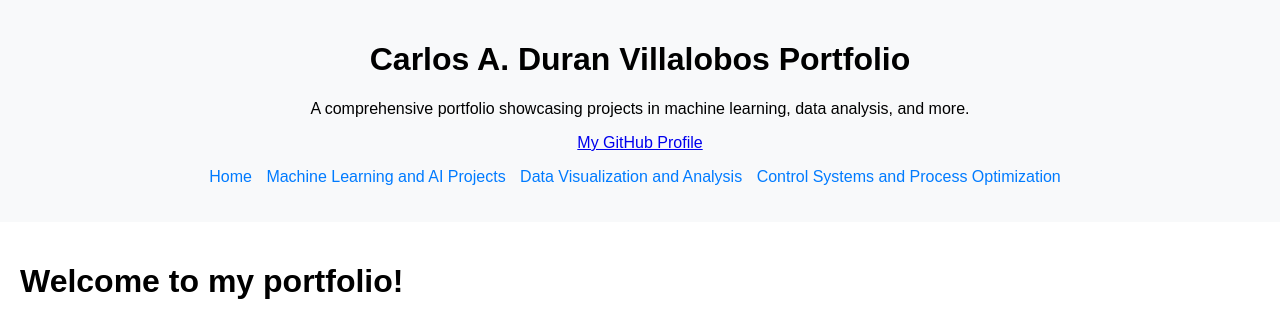
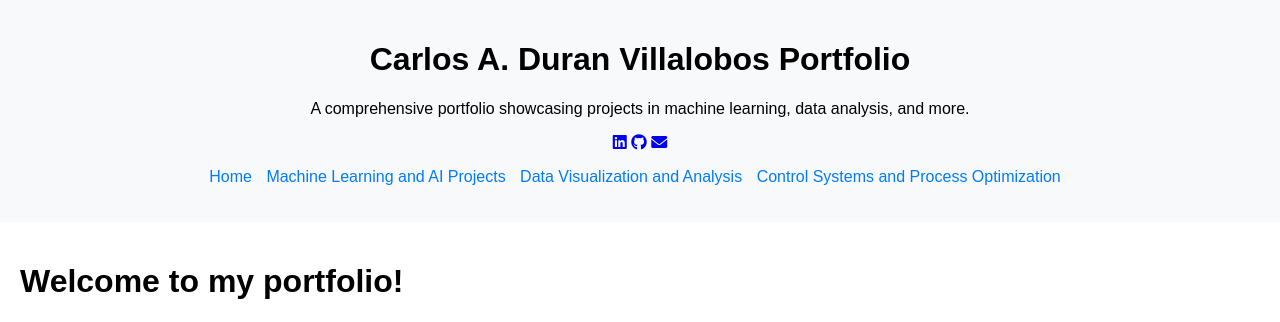
Before and after one commit to CarlosADuranVIllalobos/CarlosADuranVIllalobos.github.io, a Jekyll site: the page built from index.md, in a window 1280 px wide. Shown: the top 322 px of the page. Built offline with Jekyll 4.4.1, drawn with Linux system fonts in a browser that asks for light colours.

Commit message:
Update default.html

```diff
--- a/_layouts/default.html
+++ b/_layouts/default.html
@@ -5,12 +5,19 @@
   <meta name="viewport" content="width=device-width, initial-scale=1.0">
   <title>{{ page.title }} - {{ site.title }}</title>
   <link rel="stylesheet" href="{{ '/assets/main.css' | relative_url }}">
+  <link rel="stylesheet" href="https://cdnjs.cloudflare.com/ajax/libs/font-awesome/6.0.0-beta3/css/all.min.css">
 </head>
 <body>
   <header>
-    <h1>{{ site.title }}</h1>
-    <p>{{ site.description }}</p>
-    <p><a href="https://github.com/CarlosADuranVillalobos" target="_blank">My GitHub Profile</a></p>
+    <div class="header-left">
+      <h1>{{ site.title }}</h1>
+      <p>{{ site.description }}</p>
+      <div class="social-icons">
+        <a href="https://linkedin.com/in/your-profile" target="_blank"><i class="fab fa-linkedin"></i></a>
+        <a href="https://github.com/CarlosADuranVillalobos" target="_blank"><i class="fab fa-github"></i></a>
+        <a href="mailto:your-email@example.com"><i class="fas fa-envelope"></i></a>
+      </div>
+    </div>
     <nav>
       <ul>
         {% for item in site.nav %}
```
